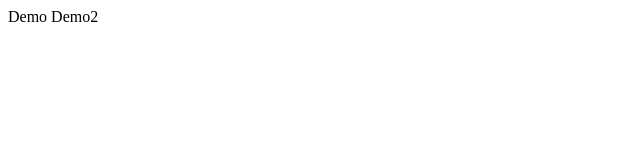
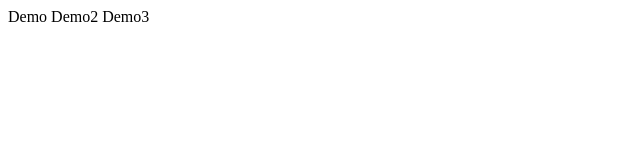
Before and after one commit to shaileshkrvarma/git.demo.totor, a plain HTML site: page WebContent/WEB-INF/index.html in a window 1280 px wide. Shown: the full height of the page, 0-640 px from the left. Drawn offline with Linux system fonts and the light colour scheme.

Commit message:
Revert "delete"
This reverts commit 91d78c35f405140521a86613856e141c7d794969.

```diff
--- a/WebContent/WEB-INF/index.html
+++ b/WebContent/WEB-INF/index.html
@@ -9,6 +9,6 @@
 
 Demo2
 
-
+Demo3
 </body>
 </html>
```
